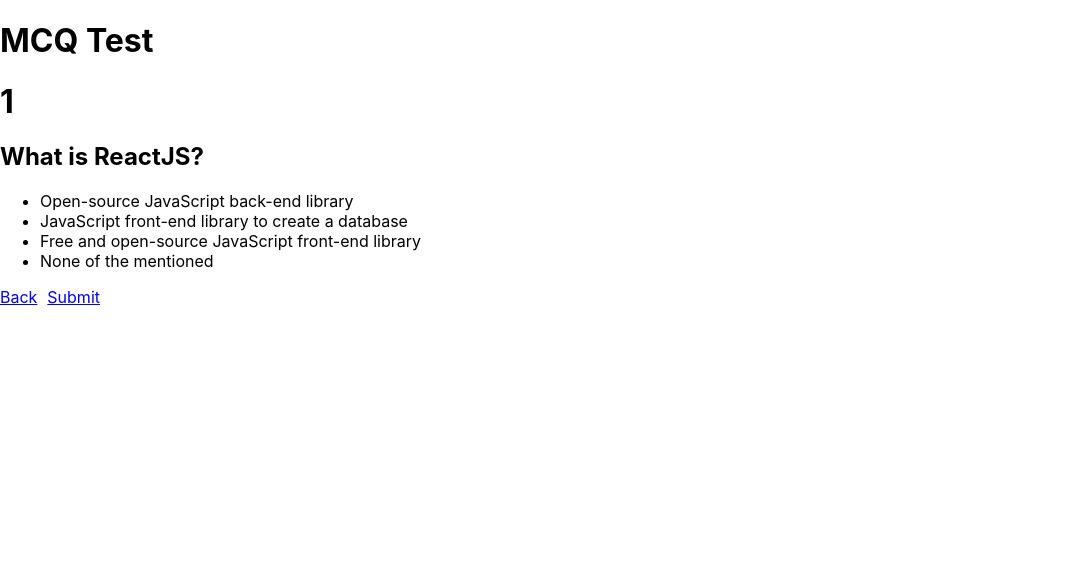
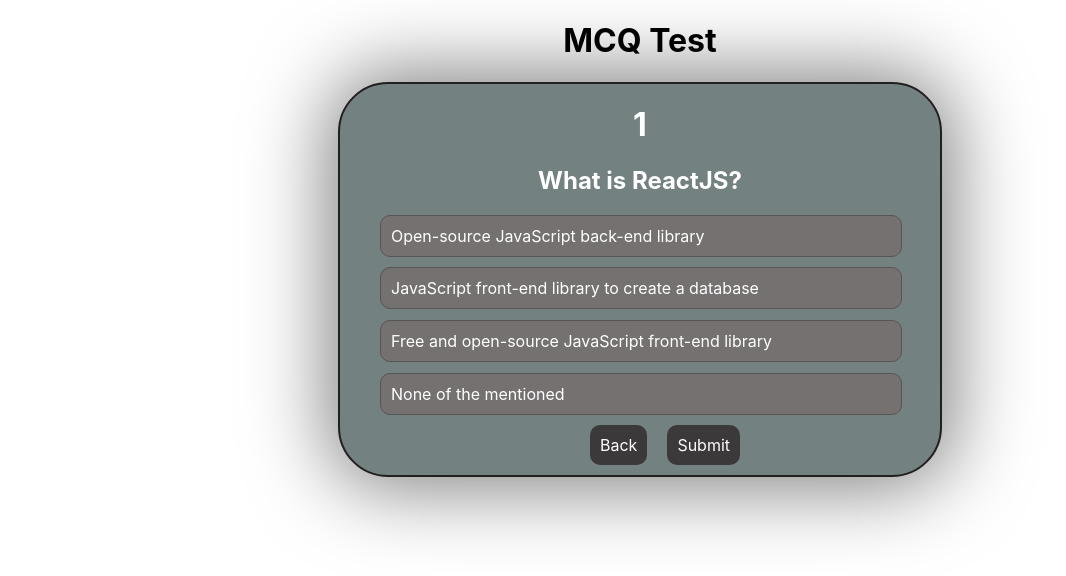
Before and after one commit to kevit-vasanti-vaghela/react-practice-2, a React (Create React App) app: page /questions/1 in a window 1280 px wide. Shown: the top 576 px of the page, without its empty margins (0-1066 px from the left). Built offline with nearby package versions, Linux system fonts and the light colour scheme.

Commit message:
styling added

```diff
--- a/src/App.js
+++ b/src/App.js
@@ -13,7 +13,7 @@
   ])
   return (
     <QuestionsProvider>
-      <h1>MCQ Test</h1>
+      <h1 style={{textAlign: 'center'}}>MCQ Test</h1>
       <RouterProvider router={router} />
     </QuestionsProvider>
   );
--- a/src/components/QuestionList.js
+++ b/src/components/QuestionList.js
@@ -1,19 +1,22 @@
 import React, { useContext } from 'react'
 import { Link } from 'react-router-dom'
 import QuestionsContext from '../context/QuestionsContext'
+import PageContent from '../ui/PageContent'
+import classes from './QuestionList.module.css'
 
 const QuestionList = () => {
   const { questions } = useContext(QuestionsContext)
   return (
-    <div>
-      <ul>
+    <PageContent title='Questions'>
+      <ul className={classes.list}>
         {
             questions.map(question => (
-               <li key={question.text}><Link to={question.que_no}>{question.text}</Link></li>
+               <li className={classes.item} key={question.text}><Link to={question.que_no}>{question.text}</Link></li>
             ))
         }
       </ul>
-    </div>
+
+    </PageContent>
   )
 }
 
--- /dev/null
+++ b/src/components/QuestionList.module.css
@@ -0,0 +1,36 @@
+/* .question-list {
+    width: 500px;
+    height: 300px;
+    background-color: rgb(115, 129, 129);
+    margin: 0 auto;
+    border: 2px solid rgb(34, 31, 31);
+    border-radius: 50px;
+    box-shadow: .5px .5px 80px 10px rgba(0, 0, 0.5, 0.5)  ;
+
+} */
+
+.list {
+    display: flex;
+    width: 80%;
+    height: 250px;
+    margin: 10px auto;
+    flex-direction: column;
+    justify-content: space-between;
+}
+
+.item {
+    list-style-type: decimal;
+    text-align: left;
+    color: white;
+    text-decoration: solid;
+ }
+  a {
+    text-decoration: none;
+    color: white;
+  }
+
+  a:hover,
+  .item:hover
+   {
+    color:rgb(34, 31, 31)
+  }
--- a/src/context/questionsContext.js
+++ b/src/context/questionsContext.js
@@ -2,8 +2,8 @@
 
 const QuestionsContext = createContext()
 
+export function QuestionsProvider({ children }) {
 
-export function QuestionsProvider({ children }) {
   const [questions, setQuestions] = useState([
     {
     que_no: '1',
@@ -76,13 +76,12 @@
       ]
     }])
    const [score, setScore] = useState(0);
-
+   const [currentQuestion, setCurrentQuestion] = useState(0);
    const calculateScore = (isCorrect) => {
         if(isCorrect) {
             setScore((prevState) => prevState + 1)
             console.log(score)
         }
-        // navigate(`/questions/${+id+1}`)
    }
 
    const resetScore = () => {
--- a/src/pages/CandidateDetails.js
+++ b/src/pages/CandidateDetails.js
@@ -1,5 +1,6 @@
 import React from 'react'
 import { useNavigate } from 'react-router-dom'
+import PageContent from '../ui/PageContent';
 
 const CandidateDetails = () => {
   const navigate = useNavigate();
@@ -7,7 +8,7 @@
     navigate('/questions')
   }
   return (
-    <div>
+    <PageContent>
       <form>
         <div className='form-control'>
           <label>Name:</label>
@@ -23,7 +24,7 @@
         </div>
 
       </form>
-    </div>
+    </PageContent>
   )
 }
 
--- a/src/pages/EachQuestion.js
+++ b/src/pages/EachQuestion.js
@@ -1,10 +1,13 @@
 import React, { useState, useContext } from 'react'
-import { Navigate, useNavigate, useParams } from 'react-router-dom'
+import { useNavigate, useParams } from 'react-router-dom'
 import { Link } from 'react-router-dom';
 import QuestionsContext from '../context/QuestionsContext';
+import PageContent from '../ui/PageContent';
+import classes from './EachQuestion.module.css'
 
 const EachQuestion = () => {
-    const { questions, calculateScore } = useContext(QuestionsContext)
+    const { questions, calculateScore,isActive } = useContext(QuestionsContext)
+
     const params = useParams();
     const navigate = useNavigate();
     const [currentQuestion, setCurrentQuestion] = useState(0);
@@ -22,23 +25,26 @@
     // }
 
   return (
-    <div>
+    <PageContent>
       <h1>{params.questionId}</h1>
       <h2>{questions[id-1].text}</h2>
-      <ul>
+      <ul className={classes.list}>
        {
         questions[id-1].options.map((op,idx) => (
-            <li key={idx} onClick={() => calculateScore(op.isCorrect)}>{op.text}</li>
+            <li
+              className={!isActive ? classes.item : classes.active}
+              key={idx}
+              onClick={() => calculateScore(op.isCorrect)}>{op.text}</li>
         ))
        }
       </ul>
-      <div style={{display: 'flex', justifyContent: 'space-between', width: '100px'}}>
+      <div  className={classes.buttonDiv} style={{display: 'flex', justifyContent: 'space-between', width: '100px'}}>
         <Link to='..' relative='path'>Back</Link>
 
         <Link to='/report' >Submit</Link>
       </div>
 
-    </div>
+    </PageContent>
   )
 }
 
--- /dev/null
+++ b/src/pages/EachQuestion.module.css
@@ -0,0 +1,57 @@
+.list {
+    display: flex;
+    width: 100%;
+    height: 200px;
+    margin: 10px auto;
+    flex-direction: column;
+    justify-content: space-between;
+}
+.item {
+    text-align: left;
+    color: white;
+    width: 500px;
+    text-decoration: solid;
+    list-style-type: none;
+    border: 1px solid #585454;
+    padding: 10px;
+    border-radius: 10px;
+    background-color: #757171;
+ }
+ .active {
+    text-align: left;
+    color: white;
+    width: 500px;
+    text-decoration: solid;
+    list-style-type: none;
+    border: 1px solid #585454;
+    padding: 10px;
+    border-radius: 10px;
+    background-color: #1a1818;
+ }
+  .item:hover,
+  .item:focus {
+    background-color: #3b3939;
+  }
+   .buttonDiv {
+    display: flex;
+    flex-direction: row;
+    justify-content: center;
+    align-items: center;
+    text-align: center;
+    margin: 10px auto;
+    gap: 20px;
+   }
+
+   .buttonDiv a  {
+        padding: 10px;
+        background-color: #3b3939;
+        border-radius: 10px;
+
+   }
+
+   .buttonDiv a:focus  {
+    padding: 10px;
+    background-color: #3b3939;
+    border-radius: 10px;
+
+}
--- a/src/pages/Questions.js
+++ b/src/pages/Questions.js
@@ -1,15 +1,15 @@
 import React, { useContext } from 'react'
 import QuestionList from '../components/QuestionList'
 import QuestionsContext from '../context/QuestionsContext'
+import PageContent from '../ui/PageContent'
 
 const Questions = () => {
     const { questions } = useContext(QuestionsContext)
 
     return (
-    <>
-      <h1>Question List</h1>
+
+
       <QuestionList questions={questions}/>
-    </>
     )
 
 
--- a/src/pages/Report.js
+++ b/src/pages/Report.js
@@ -1,16 +1,17 @@
 import React, { useContext } from 'react'
 import QuestionsContext from '../context/QuestionsContext'
 import { Link } from 'react-router-dom'
+import PageContent from '../ui/PageContent'
 
 const Report = () => {
   const { score, resetScore } = useContext(QuestionsContext)
 
   return (
-    <div>
+    <PageContent>
       {score === 5 ? 'Congratualtions' : 'Try Again'}
       <h1>Result : {score} out of 5</h1>
       <Link to='/' onClick={resetScore}>Go Back to Home</Link>
-    </div>
+    </PageContent>
   )
 }
 
--- /dev/null
+++ b/src/ui/PageContent.js
@@ -0,0 +1,12 @@
+import classes from './PageContent.module.css';
+
+function PageContent({ title, children }) {
+  return (
+    <div className={classes.content}>
+      <h1>{title}</h1>
+      {children}
+    </div>
+  );
+}
+
+export default PageContent;
--- /dev/null
+++ b/src/ui/PageContent.module.css
@@ -0,0 +1,10 @@
+.content {
+    text-align: center;
+    width: 600px;
+    background-color: rgb(115, 129, 129);
+    margin: 0 auto;
+    border: 2px solid rgb(34, 31, 31);
+    border-radius: 50px;
+    box-shadow: .5px .5px 80px 10px rgba(0, 0, 0.5, 0.5)  ;
+    color: White;
+  }
```
